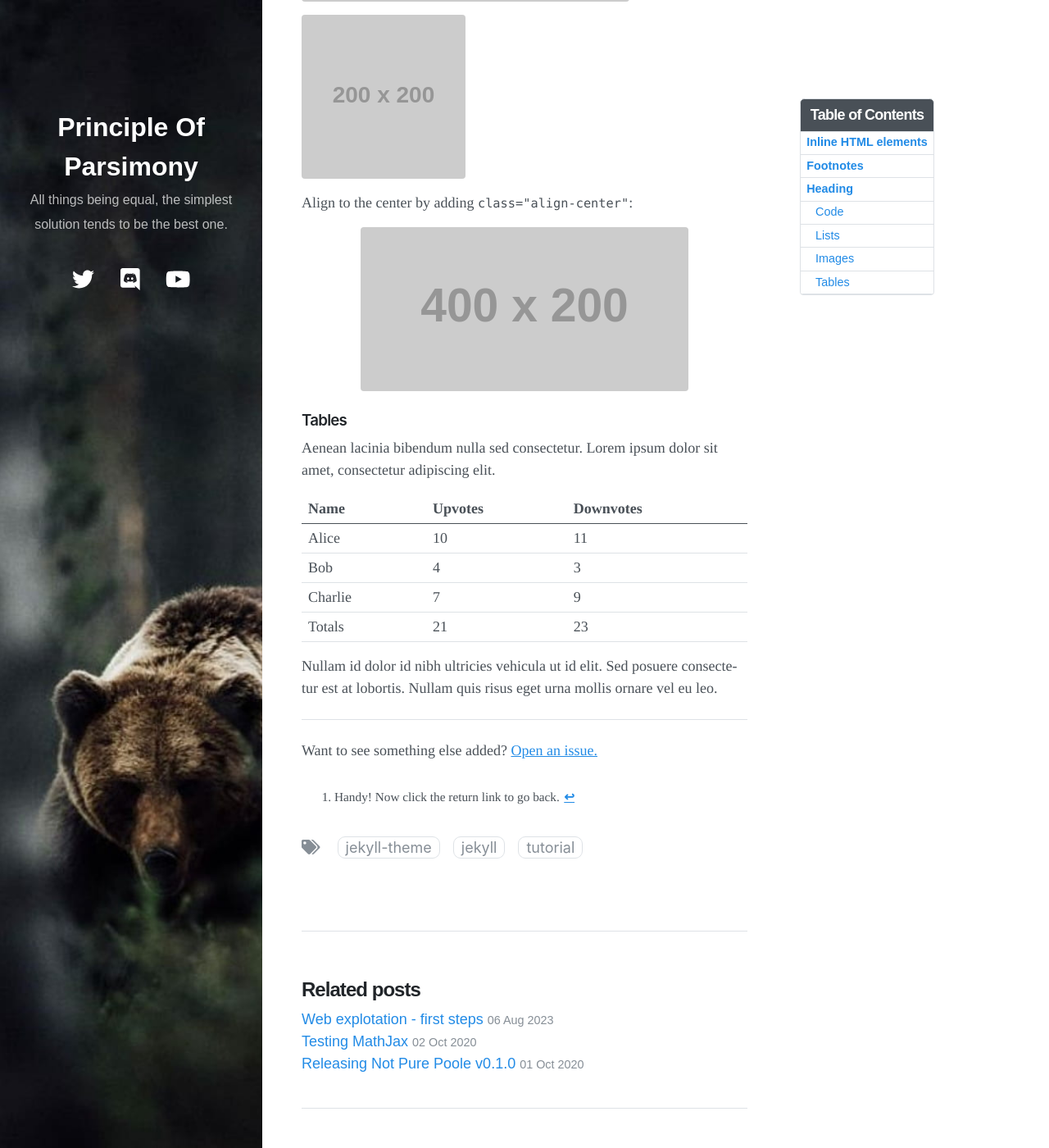
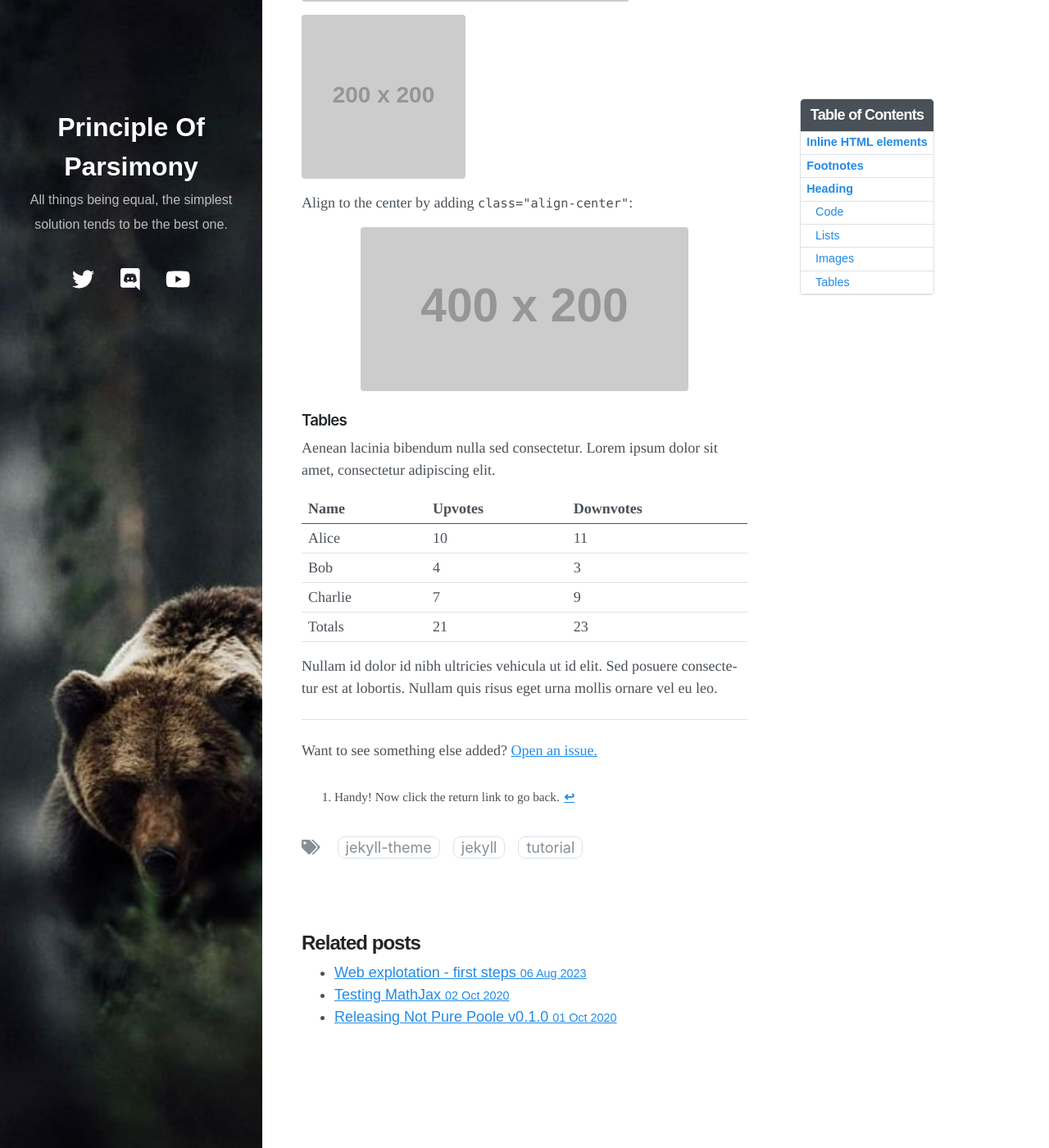
Before and after one commit to InfoSecGopNik/CTF, a Jekyll site: the page built from _posts/2020-09-29-welcome-to-not-pure-poole.md, in a window 1280 px wide and 1400 px high, scrolled down 3992 px. Shown: the whole window at 82% size. Built offline with Jekyll 4.4.1, drawn with Linux system fonts in a browser that asks for light colours; nearby versions of some CDN libraries.

Commit message:
Update _posts.scss

```diff
--- a/_sass/_posts.scss
+++ b/_sass/_posts.scss
@@ -60,32 +60,6 @@
   }
 }
 
-// Related posts
-.related {
-  padding-top: var(--spacer-2);
-  padding-bottom: var(--spacer-2);
-  margin-bottom: var(--spacer-2);
-  border-top: 1px solid var(--border-color);
-  border-bottom: 1px solid var(--border-color);
-}
-
-.related-posts {
-  padding-left: 0;
-  list-style: none;
-
-  h3 {
-    margin-top: 0;
-  }
-
-  a {
-    text-decoration: none;
-
-    small {
-      color: var(--gray-600);
-    }
-  }
-}
-
 .post-tags-section {
   display: block;
   padding: var(--spacer) 0;
```
